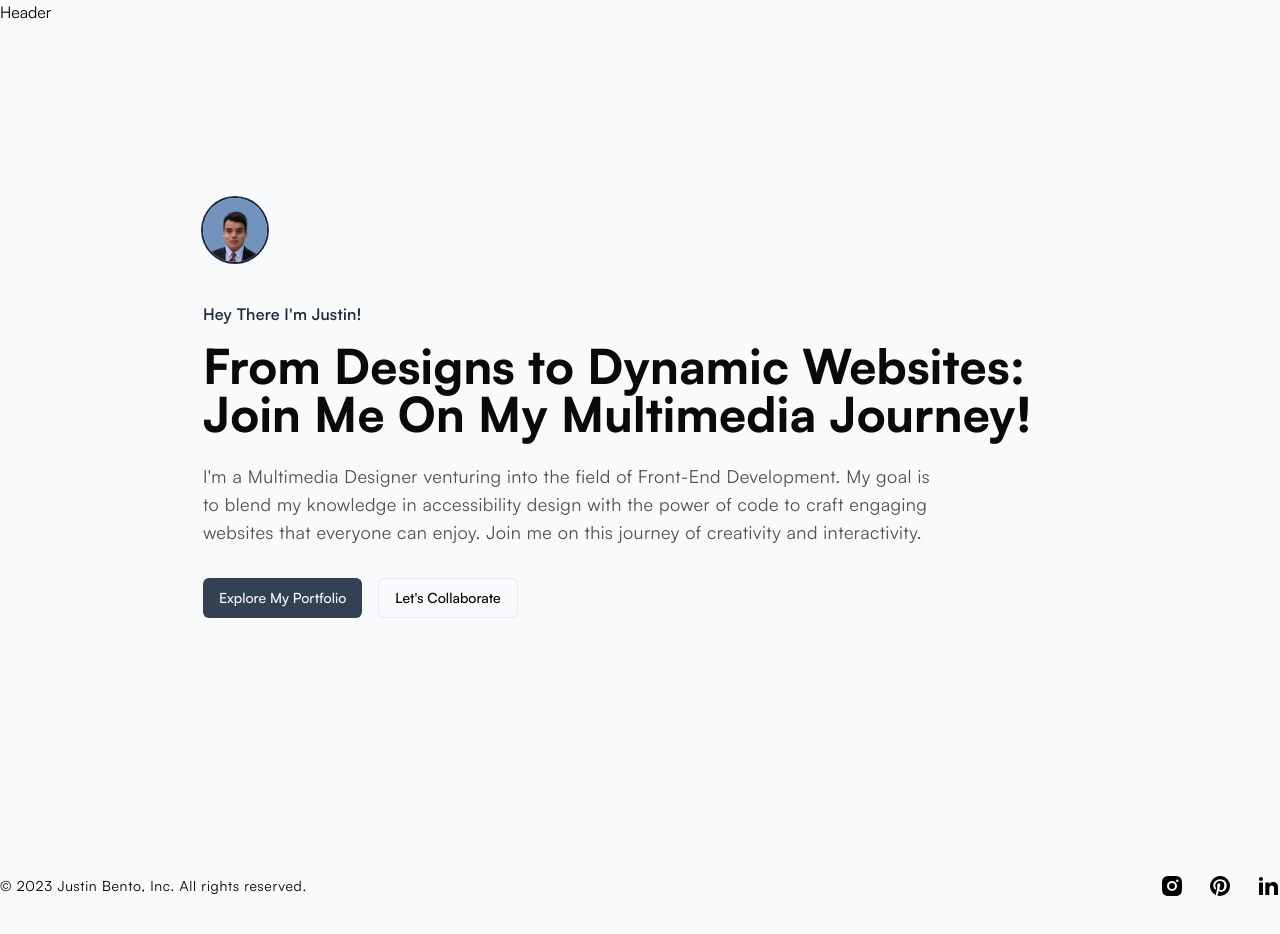
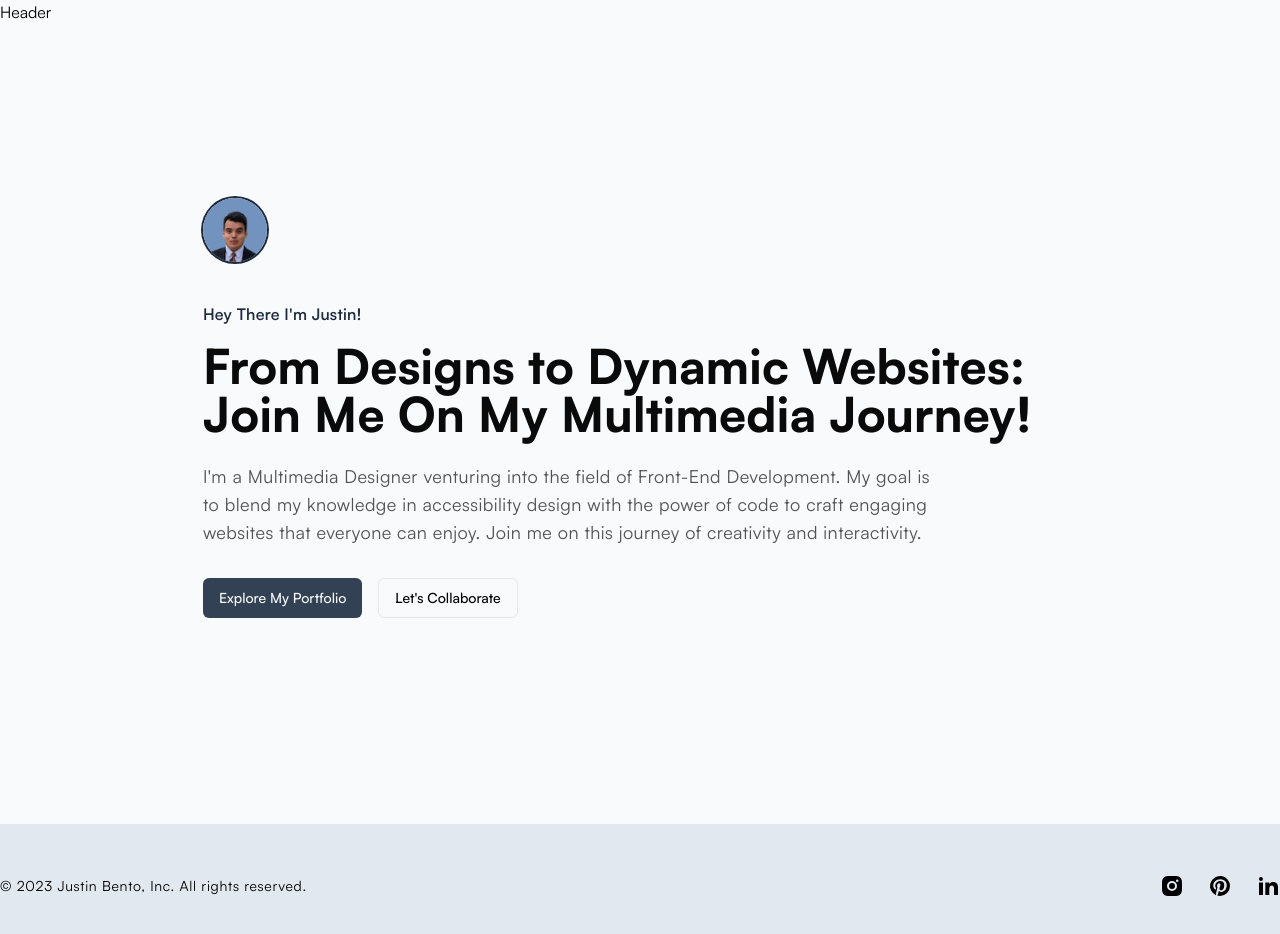
Before and after one commit to Justin-Bento/portfolio, a Next.js app: page / in a window 1280 px wide. Shown: the top 934 px of the page. Built offline with nearby package versions, Linux system fonts and the light colour scheme; no server answers.

Commit message:
added style for footer navigation

```diff
--- a/styles/globals.css
+++ b/styles/globals.css
@@ -22,4 +22,7 @@
   html {
     @apply bg-slate-50;
   }
+  footer {
+    @apply bg-slate-200;
+  }
 }
```
